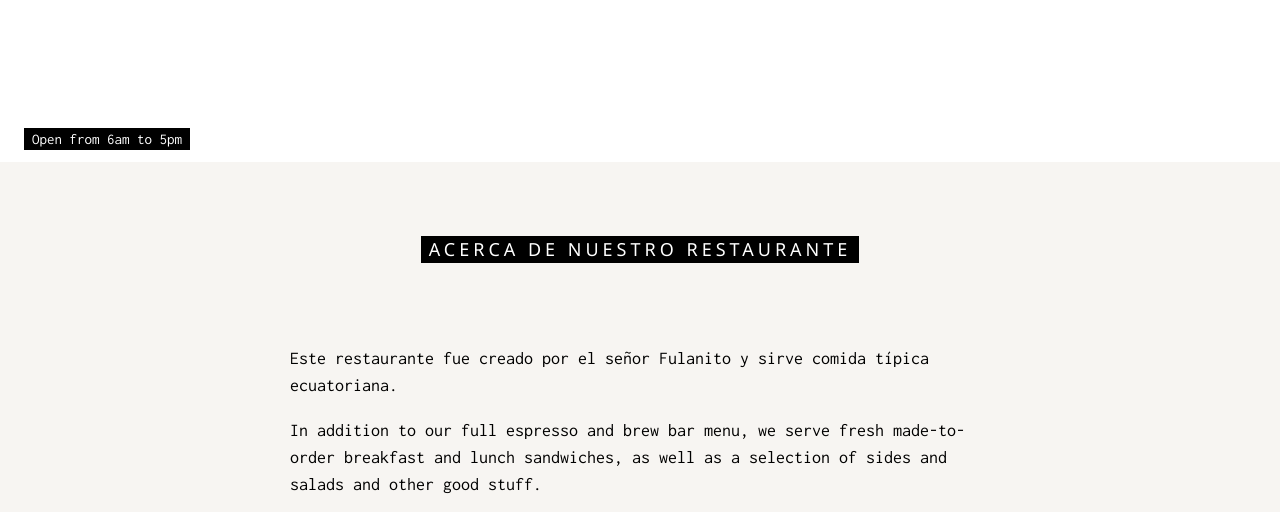
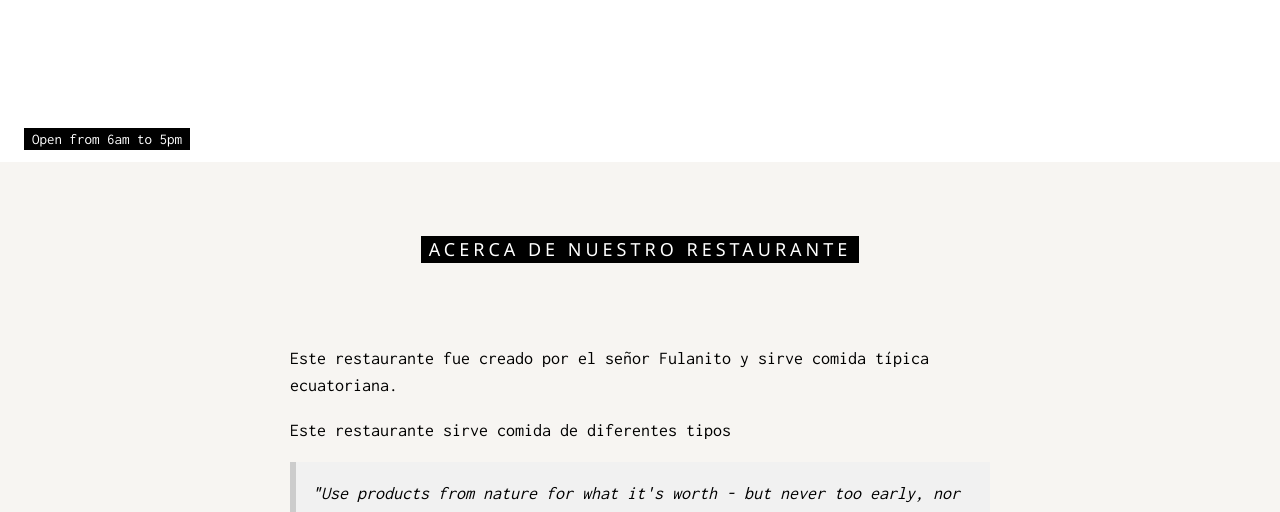
Before and after one commit to dsamores/proyecto-web, a plain HTML site: page index.html in a window 1280 px wide. Shown: the part 438-950 px from the top of the page. Drawn offline with nearby package versions, Linux system fonts and the light colour scheme.

Commit message:
Otro parrafo en la descripcion

```diff
--- a/index.html
+++ b/index.html
@@ -66,7 +66,7 @@ body, html {
   <div class="w3-content" style="max-width:700px">
     <h5 class="w3-center w3-padding-64"><span class="w3-tag w3-wide">ACERCA DE NUESTRO RESTAURANTE</span></h5>
     <p>Este restaurante fue creado por el señor Fulanito y sirve comida típica ecuatoriana.</p>
-    <p>In addition to our full espresso and brew bar menu, we serve fresh made-to-order breakfast and lunch sandwiches, as well as a selection of sides and salads and other good stuff.</p>
+    <p>Este restaurante sirve comida de diferentes tipos</p>
     <div class="w3-panel w3-leftbar w3-light-grey">
       <p><i>"Use products from nature for what it's worth - but never too early, nor too late." Fresh is the new sweet.</i></p>
       <p>Chef, Coffeeist and Owner: Liam Brown</p>
```
